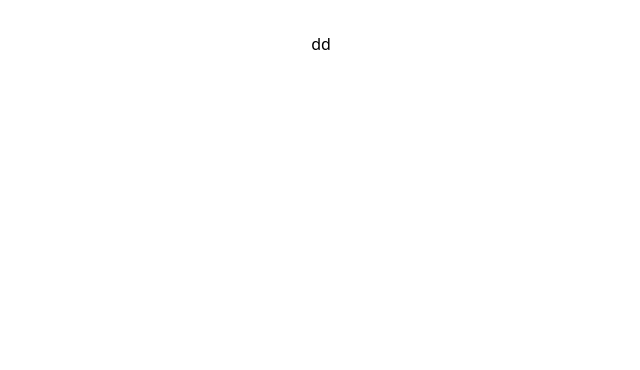
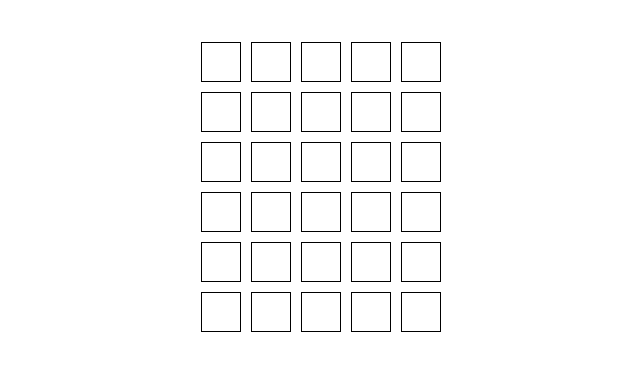
Before and after one commit to JM066/whac_a_mole, a React (Vite) app: page / in a window 1280 px wide. Shown: the top 370 px of the page, without its empty margins (319-959 px from the left). Built offline with nearby package versions, Linux system fonts and the light colour scheme.

Commit message:
Wordle props modified

```diff
--- a/src/App.scss
+++ b/src/App.scss
@@ -41,3 +41,39 @@
   padding: 10px;
   cursor: pointer;
 }
+
+.board {
+  display: flex;
+  flex-direction: column;
+  gap: 10px;
+  padding: 10px;
+}
+
+.line {
+  display: flex;
+  gap: 10px;
+  margin: auto;
+}
+
+.tile {
+  width: 40px;
+  height: 40px;
+  border: 1px solid black;
+  font-size: 30px;
+  display: flex;
+  justify-content: center;
+  align-items: center;
+  text-transform: capitalize;
+}
+
+.correct {
+  background-color: lightgreen;
+}
+
+.close {
+  background-color: yellow;
+}
+
+.incorrect {
+  background-color: lighstgrey;
+}
--- a/src/component/Wordle/index.tsx
+++ b/src/component/Wordle/index.tsx
@@ -5,21 +5,32 @@ function Key({ letter, status }: { letter: string; status: string }) {
   return <div className={`tile ${status}`}>{letter}</div>
 }
 
-function Row({ solution, guess }: { solution: string; guess: string[] }) {
+function Row({
+  solution,
+  guess,
+  isSubmitted,
+}: {
+  solution: string
+  guess: string
+  isSubmitted: boolean
+}) {
   const emptyTiles = Array.from({ length: 5 - guess.length })
 
-  const check = ({ letter, index }: { letter: string; index: number }) => {
+  const check = (letter: string, index: number) => {
+    if (!isSubmitted) return ""
     if (solution[index] === letter) return "correct"
     else if (solution.includes(letter)) return "close"
     else {
       return "incorrect"
     }
   }
+
   return (
     <div className="line">
-      {guess.map((letter, i) => (
-        <Key key={i} letter={letter} status={check(letter, i)} />
-      ))}
+      {guess?.split("").map((letter, i) => {
+        const status = check(letter, i)
+        return <Key key={i} letter={letter} status={status} />
+      })}
       {emptyTiles.map((_, i) => (
         <Key key={i} letter={""} status={""} />
       ))}
@@ -36,19 +47,21 @@ export default function Wordle() {
   }, [])
 
   useEffect(() => {
-    let newGuesses = [...guesses]
     function onKeyDown(e: KeyboardEvent) {
       if (e.key === "Enter") {
         if (currentGuess.length === 5 && guesses.length < 6) {
-          newGuesses.push(currentGuess.toUpperCase())
+          setGuesses((prev) => {
+            let newGuesses = [...prev]
+            newGuesses.push(currentGuess.toUpperCase())
+            return newGuesses
+          })
           setCurrentGuess("")
         }
       } else if (e.key === "Backspace" || e.key === "Delete") {
-        setCurrentGuess((prev) => prev.slice(0, prev.length - 1))
+        setCurrentGuess((prev) => prev.slice(0, -1))
       } else if (currentGuess.length < 5 && /^[a-zA-Z]$/.test(e.key)) {
         setCurrentGuess((prev) => prev + e.key.toUpperCase())
       }
-      setGuesses(newGuesses)
     }
 
     document.addEventListener("keydown", onKeyDown)
@@ -65,15 +78,16 @@ export default function Wordle() {
       console.log(error)
     }
   }
+
   return (
     <div className="board">
       {guesses.map((guess, i) => (
-        <Row key={i} solution={solution} guess={guess.split("")} />
+        <Row key={i} solution={solution} guess={guess} isSubmitted={true} />
       ))}
-      dd
-      {currentGuess && <Row solution={solution} guess={currentGuess.split("")} />}
-      {Array.from({ length: 6 - guesses.length }, (_, index) => (
-        <Row key={`empty-${index}`} solution={solution} guess={[]} />
+
+      {guesses.length < 6 && <Row solution={solution} guess={currentGuess} isSubmitted={false} />}
+      {Array.from({ length: 5 - guesses.length }, (_, index) => (
+        <Row key={`empty-${index}`} solution={solution} guess="" isSubmitted={false} />
       ))}
     </div>
   )
```
